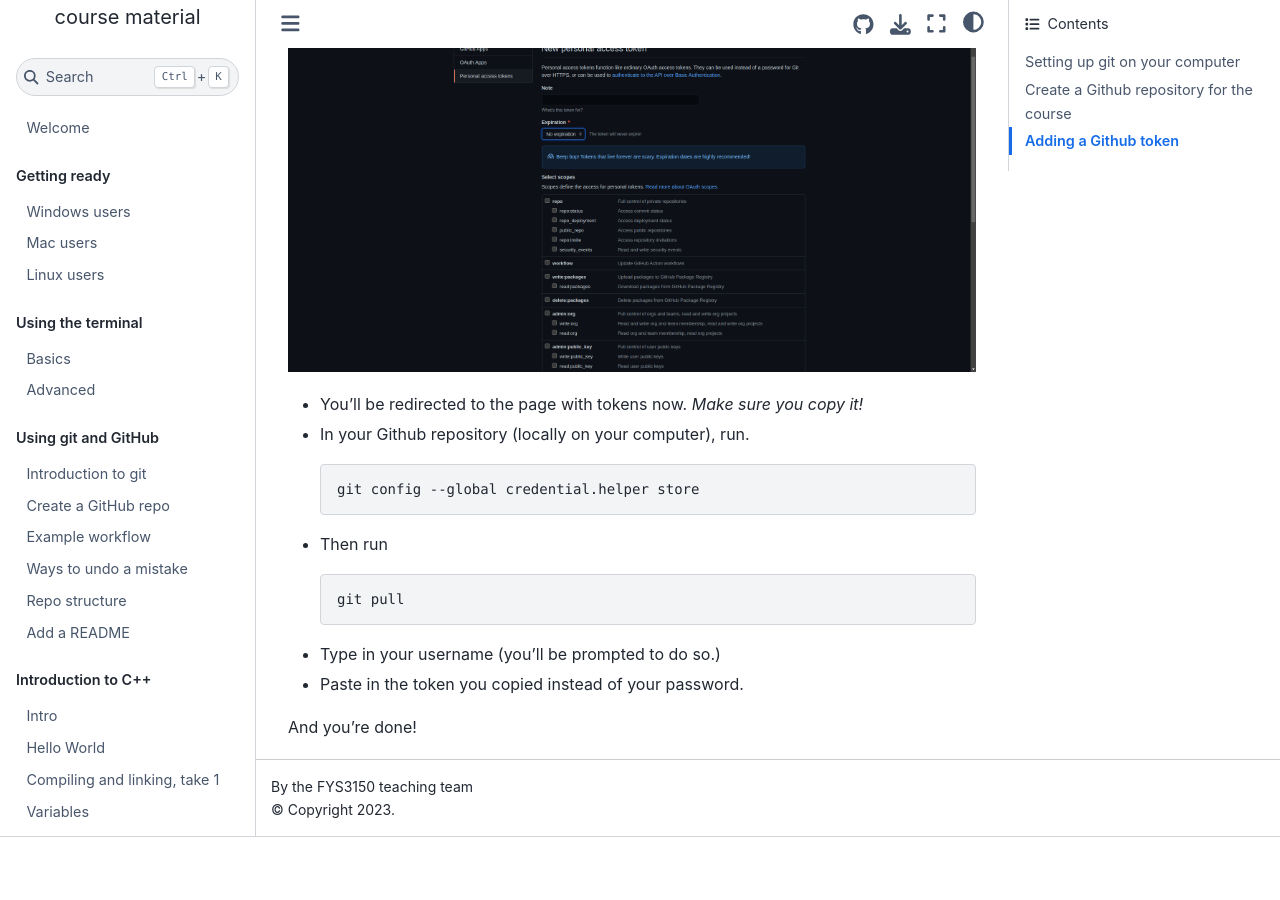
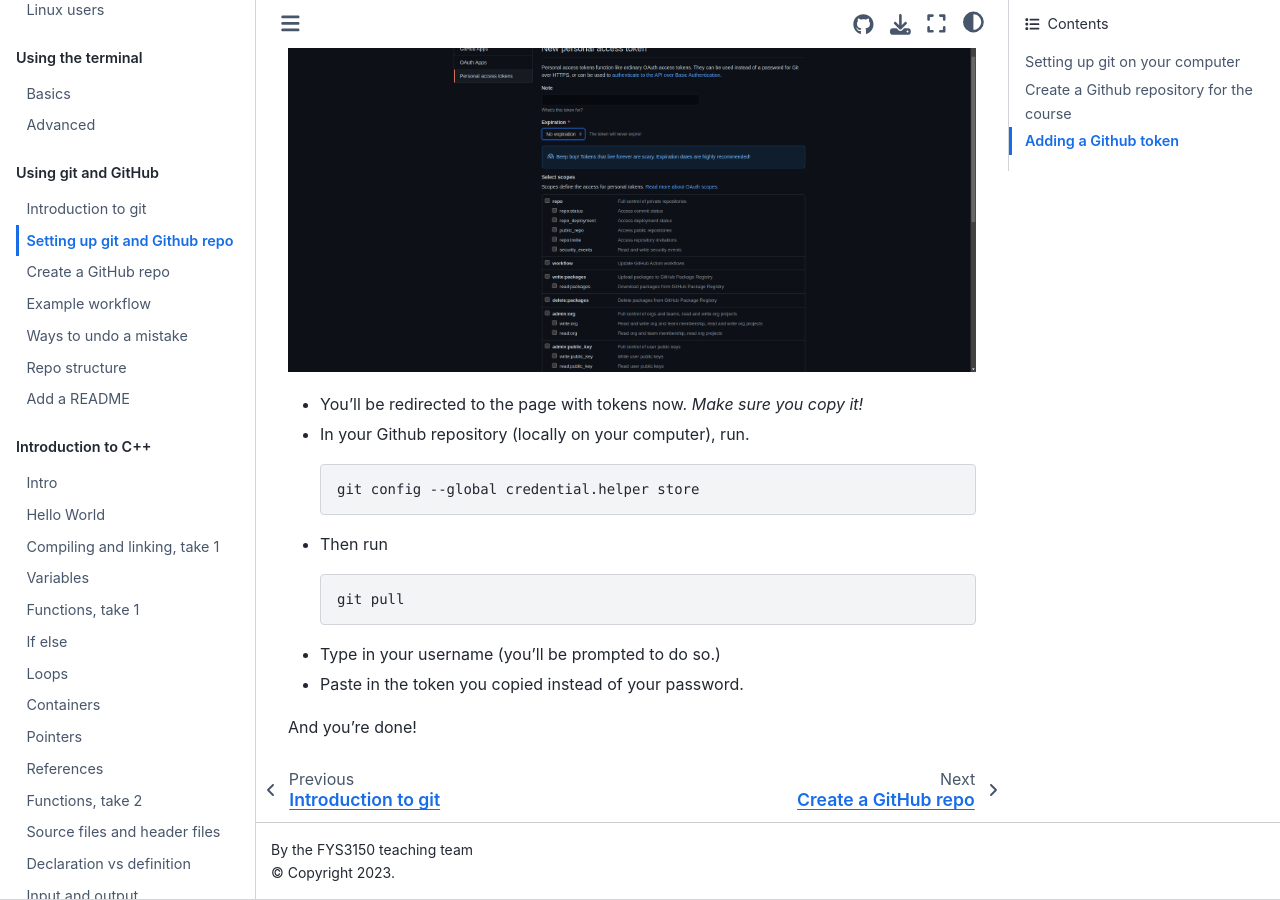
Before and after one commit to anderkve/FYS3150, a Jupyter Book: the page built from book/using_git/setting_up_git_and_a_Github_repo.md, in a window 1280 px wide and 900 px high, scrolled down 4062 px. Built offline with Jupyter Book 1.0.4 settings and Sphinx 7.4.7 and the Sphinx Book theme 1.1.4, drawn with Linux system fonts in a browser that asks for light colours; pages that are not in the unit, such as notebooks, are missing from menus; before the commit the page ends 4899 px from its top, so only the background shows below that.

Commit message:
Added a chapter in "using git and Github". Preliminary stuff on terminal

```diff
--- a/_toc.yml
+++ b/_toc.yml
@@ -20,7 +20,7 @@
   - caption: Using git and GitHub
     chapters:
       - file: book/using_git/introduction_to_git
-      - file: book/using_git/Setting_up_git_and_Github_repo
+      - file: book/using_git/setting_up_git_and_a_Github_repo
       - file: book/using_git/create_a_github_repo
       - file: book/using_git/example_workflow
       - file: book/using_git/ways_to_undo_a_mistake
```
Also changed, not shown: book/using_git/setting_up_git_and_a_Github_repo.md (renamed from book/using_git/setting_up_git_and_Github_repo.md).
